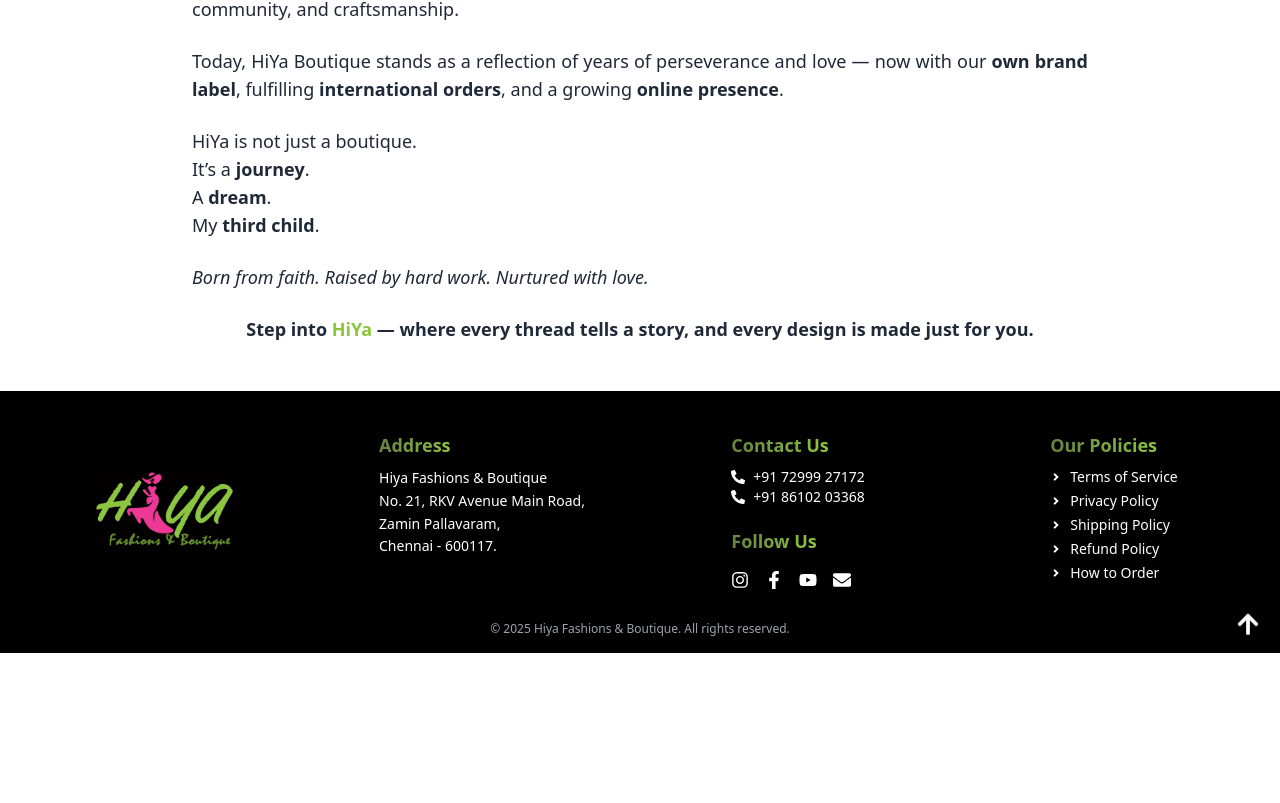
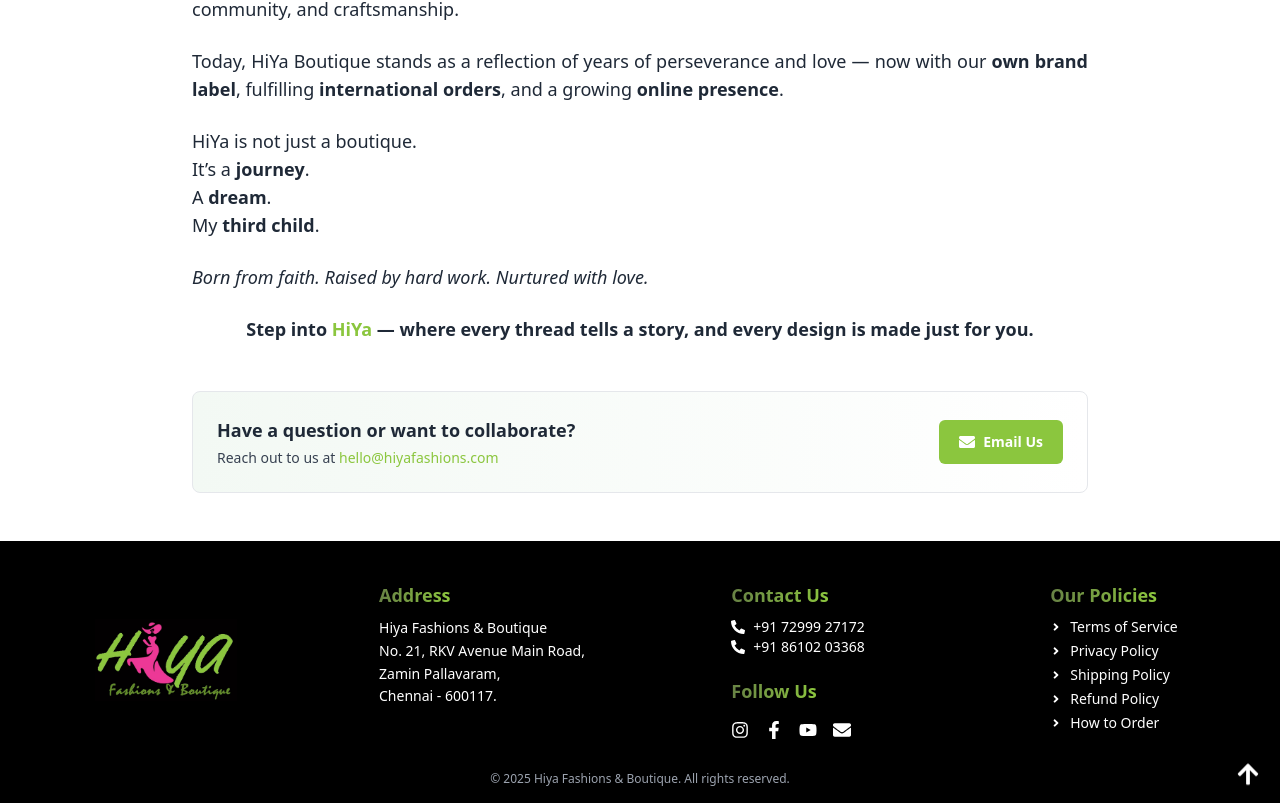
Before and after one commit to killivalavan/hiya-boutique, a Next.js app: page /about in a window 1280 px wide. Shown: the part 867-1670 px from the top of the page. Before the commit the page ends 1520 px from the top, so only its background shows below. Built offline with nearby package versions, Linux system fonts and the light colour scheme.

Commit message:
disable scroll when modals opena nd addded email in about page

```diff
--- a/components/Footer.tsx
+++ b/components/Footer.tsx
@@ -7,8 +7,9 @@
 export default function Footer() {
   const email = "hello@hiyafashions.com";
   const [showScrollButton, setShowScrollButton] = useState(false);
-  const footerRef = useRef(null);
+  const footerRef = useRef<HTMLElement | null>(null);
   const [modalContent, setModalContent] = useState<null | string>(null);
+  const prevOverflow = useRef<string | null>(null);
 
   useEffect(() => {
     const observer = new IntersectionObserver(
@@ -23,6 +24,32 @@
     };
   }, []);
 
+  useEffect(() => {
+    // disable scroll while policy modal is open
+    if (modalContent) {
+      if (prevOverflow.current === null) {
+        prevOverflow.current = document.body.style.overflow || '';
+      }
+      document.body.style.overflow = 'hidden';
+    } else {
+      if (prevOverflow.current !== null) {
+        document.body.style.overflow = prevOverflow.current;
+        prevOverflow.current = null;
+      } else {
+        document.body.style.overflow = 'auto';
+      }
+    }
+    // cleanup on unmount in case modal was left open
+    return () => {
+      if (prevOverflow.current !== null) {
+        document.body.style.overflow = prevOverflow.current;
+        prevOverflow.current = null;
+      } else {
+        document.body.style.overflow = 'auto';
+      }
+    };
+  }, [modalContent]);
+
   const scrollToTop = () => window.scrollTo({ top: 0, behavior: 'smooth' });
 
   const policyLinks = [
@@ -35,7 +62,7 @@
 
   return (
     <>
-      <footer id="about" ref={footerRef} className="bg-black text-white px-6 pt-10 pb-4 text-sm relative">
+      <footer id="about" ref={(el) => (footerRef.current = el)} className="bg-black text-white px-6 pt-10 pb-4 text-sm relative">
         <div className="grid grid-cols-1 md:grid-cols-4 gap-8 sm:justify-items-center">
 
           {/* Logo */}
--- a/components/PopupModal.tsx
+++ b/components/PopupModal.tsx
@@ -1,14 +1,14 @@
-import { useEffect, useState } from 'react';
+import { useEffect, useState, useRef } from 'react';
 import { motion, AnimatePresence } from 'framer-motion';
 import { FaWhatsapp } from 'react-icons/fa';
 
 export default function PopupModal() {
   const [show, setShow] = useState(false);
   const [isEnabled, setIsEnabled] = useState(false);
+  const prevOverflow = useRef<string | null>(null);
+  const intervalRef = useRef<NodeJS.Timeout | null>(null);
 
   useEffect(() => {
-    let interval: NodeJS.Timeout;
-
     fetch('/api/popup-flag')
       .then(res => res.json())
       .then(data => {
@@ -23,15 +23,42 @@
           }
 
           // Schedule repeated popup every 2 minutes
-          interval = setInterval(() => {
+          intervalRef.current = setInterval(() => {
             setShow(true);
           }, 2 * 60 * 1000);
         }
       })
       .catch(err => console.error('Failed to fetch popup flag:', err));
 
-    return () => clearInterval(interval);
+    return () => {
+      if (intervalRef.current) clearInterval(intervalRef.current);
+      // restore overflow if left disabled
+      if (prevOverflow.current !== null) {
+        document.body.style.overflow = prevOverflow.current;
+      } else {
+        document.body.style.overflow = 'auto';
+      }
+    };
   }, []);
+
+  // disable scroll when modal is visible
+  useEffect(() => {
+    if (isEnabled && show) {
+      // save previous overflow only once
+      if (prevOverflow.current === null) {
+        prevOverflow.current = document.body.style.overflow || '';
+      }
+      document.body.style.overflow = 'hidden';
+    } else {
+      // restore
+      if (prevOverflow.current !== null) {
+        document.body.style.overflow = prevOverflow.current;
+        prevOverflow.current = null;
+      } else {
+        document.body.style.overflow = 'auto';
+      }
+    }
+  }, [isEnabled, show]);
 
   const closeModal = () => setShow(false);
 
--- a/pages/about.tsx
+++ b/pages/about.tsx
@@ -1,6 +1,7 @@
 import Head from 'next/head'
 import Navbar from '../components/Navbar'
 import Footer from '../components/Footer'
+import { FaEnvelope } from 'react-icons/fa'
 
 export default function About() {
   return (
@@ -104,9 +105,34 @@
               story, and every design is made just for you.
             </p>
           </section>
+
+          {/* Contact Callout */}
+          <div className="mt-12 bg-gradient-to-r from-[#f3f9f4] to-white border border-gray-200 rounded-lg p-6 flex flex-col sm:flex-row items-center gap-4">
+            <div className="flex-1 text-center sm:text-left">
+              <h3 className="text-lg font-semibold mb-1">Have a question or want to collaborate?</h3>
+              <p className="text-sm text-gray-700">
+                Reach out to us at{' '}
+                <a
+                  href="mailto:hello@hiyafashions.com"
+                  className="inline-flex items-center gap-1 font-medium text-[#8bc63e] hover:underline"
+                >
+                 hello@hiyafashions.com
+                </a>
+              </p>
+            </div>
+            <div className="flex-shrink-0">
+              <a
+                href="mailto:hello@hiyafashions.com"
+                aria-label="Email Us"
+                className="inline-flex items-center justify-center gap-2 bg-[#8bc63e] hover:bg-[#7aa633] text-white px-5 py-3 rounded-md text-sm font-semibold transition"
+              >
+                <FaEnvelope aria-hidden="true" className="text-base" />
+                <span>Email Us</span>
+              </a>
+            </div>
+          </div>
         </article>
       </main>
-
       <Footer />
     </>
   )
```
Lines whose indentation alone changed are shown as unchanged.
